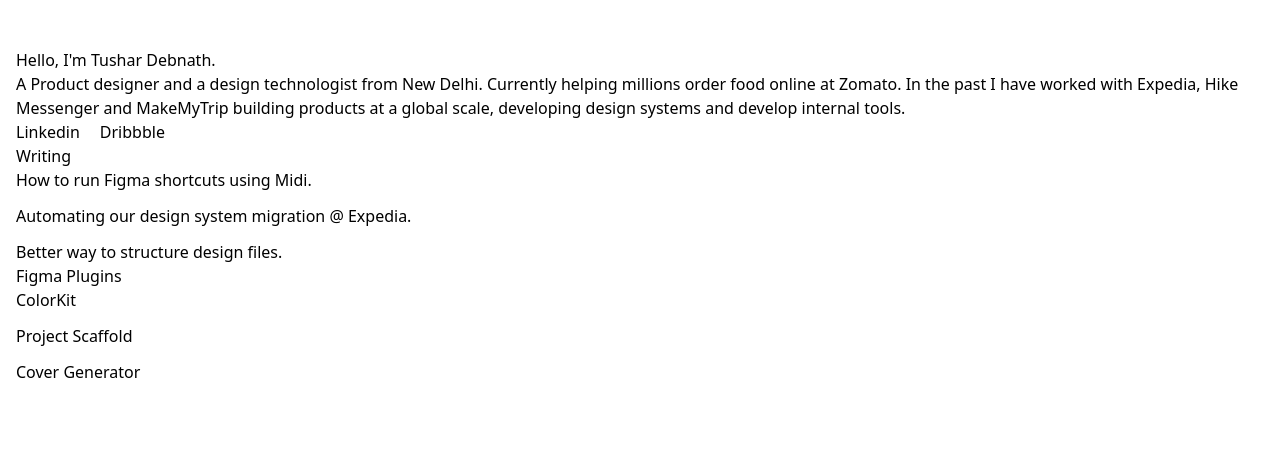
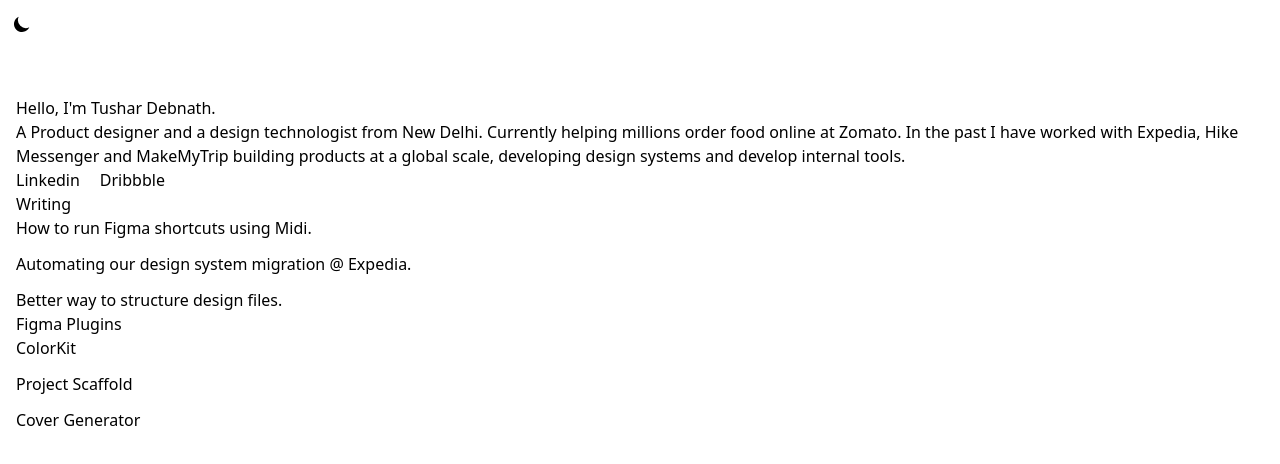
Before and after one commit to tushar7d/tushardebnath-next, a Next.js app: page / in a window 1280 px wide. Shown: the top 464 px of the page. Built offline with nearby package versions, Linux system fonts and the light colour scheme; what @tailwindcss/typography would draw is missing.

Commit message:
added dark mode

```diff
--- a/package.json
+++ b/package.json
@@ -13,6 +13,7 @@
     "@tailwindcss/typography": "^0.3.1",
     "autoprefixer": "^10.2.5",
     "next": "10.0.0",
+    "next-themes": "^0.0.14",
     "postcss": "^8.2.10",
     "react": "17.0.1",
     "react-dom": "17.0.1",
--- a/pages/_app.js
+++ b/pages/_app.js
@@ -1,7 +1,12 @@
 import '../styles/globals.css'
+import { ThemeProvider } from 'next-themes'
+
 
 function MyApp({ Component, pageProps }) {
-  return <Component {...pageProps} />
+  return (
+    <ThemeProvider attribute="class">
+      <Component {...pageProps} />
+    </ThemeProvider>)
 }
 
 export default MyApp
--- a/pages/index.js
+++ b/pages/index.js
@@ -1,43 +1,55 @@
+import { useTheme } from 'next-themes'
 
 export default function Home() {
+  const { theme, setTheme } = useTheme()
+
   return (
     <div>
-      <div className="prose mt-12 mx-auto px-4">
-        <h1>
+      <div><button
+        aria-label="Toggle Dark Mode"
+        type="button"
+        className="p-3 h-12 w-12 order-2 md:order-3"
+        onClick={() => setTheme(theme === 'dark' ? 'light' : 'dark')}
+      ><svg xmlns="http://www.w3.org/2000/svg" className="h-5 w-5" viewBox="0 0 20 20" fill="currentColor">
+      <path d="M17.293 13.293A8 8 0 016.707 2.707a8.001 8.001 0 1010.586 10.586z" />
+    </svg></button></div>
+
+      <div className="prose  mt-12 mx-auto px-4">
+        <h1 className="dark:text-white">
           Hello, I'm Tushar Debnath.
       </h1>
-        <p>
+        <p className="dark:text-white">
           A Product designer and a design technologist from New Delhi. Currently helping millions order food online
           at Zomato. In the past I have worked with Expedia, Hike Messenger and MakeMyTrip building products at
           a global scale, developing design systems and develop internal tools.
       </p>
         <div className="flex">
-          <a className="mr-5" href="https://www.linkedin.com/in/tushardebnath/">Linkedin</a>
-          <a className="mr-5" href="https://dribbble.com/tushardebnath">Dribbble</a>
+          <a className="mr-5 dark:text-white" href="https://www.linkedin.com/in/tushardebnath/">Linkedin</a>
+          <a className="mr-5 dark:text-white" href="https://dribbble.com/tushardebnath">Dribbble</a>
         </div>
 
-        <h2>Writing</h2>
+        <h2 className="dark:text-white" >Writing</h2>
         <div className="mb-3">
-          <a className="text-l no-underline " href="https://blog.prototypr.io/how-to-run-figma-shortcuts-using-midi-e0ab0997eafa">How to run Figma shortcuts using Midi.</a>
+          <a className="text-l no-underline dark:text-white" href="https://blog.prototypr.io/how-to-run-figma-shortcuts-using-midi-e0ab0997eafa">How to run Figma shortcuts using Midi.</a>
         </div>
         <div className="mb-3">
-          <a className="text-l no-underline " href="https://blog.prototypr.io/how-i-created-a-figma-plugin-to-automate-our-design-system-migration-600d1c07518e">Automating our design system migration @ Expedia.</a>
+          <a className="text-l no-underline dark:text-white" href="https://blog.prototypr.io/how-i-created-a-figma-plugin-to-automate-our-design-system-migration-600d1c07518e">Automating our design system migration @ Expedia.</a>
         </div>
         <div>
-          <a className="text-l no-underline " href="https://blog.prototypr.io/how-structuring-figma-files-in-a-consistent-way-has-improved-collaboration-and-efficiency-f3c904791b85">Better way to structure design files.</a>
+          <a className="text-l no-underline dark:text-white" href="https://blog.prototypr.io/how-structuring-figma-files-in-a-consistent-way-has-improved-collaboration-and-efficiency-f3c904791b85">Better way to structure design files.</a>
         </div>
 
-        <h2>
+        <h2 className="dark:text-white">
           Figma Plugins
         </h2>
         <div className="mb-3">
-          <a className="text-l no-underline " href="https://www.figma.com/community/plugin/797696673804519719/Color-Kit">ColorKit</a>
+          <a className="text-l no-underline dark:text-white" href="https://www.figma.com/community/plugin/797696673804519719/Color-Kit">ColorKit</a>
         </div>
         <div className="mb-3">
-          <a className="text-l no-underline " href="https://www.figma.com/community/plugin/747372158567878238/Project-Scaffold">Project Scaffold</a>
+          <a className="text-l no-underline dark:text-white" href="https://www.figma.com/community/plugin/747372158567878238/Project-Scaffold">Project Scaffold</a>
         </div>
         <div className="mb-3">
-          <a className="text-l no-underline " href="https://www.figma.com/community/plugin/745146759001708690/Cover-Generator">Cover Generator</a>
+          <a className="text-l no-underline dark:text-white" href="https://www.figma.com/community/plugin/745146759001708690/Cover-Generator">Cover Generator</a>
         </div>
       </div>
     </div>
--- a/tailwind.config.js
+++ b/tailwind.config.js
@@ -1,6 +1,6 @@
 module.exports = {
   purge: ['./components/**/*.{js,ts,jsx,tsx}', './pages/**/*.{js,ts,jsx,tsx}'],
-  darkMode: false, // or 'media' or 'class'
+  darkMode: 'class', // or 'media' or 'class'
   theme: {
     extend: {
       colors: {
```
Also changed, not shown: 1 other file (tests, documents, lock files or other folders).
